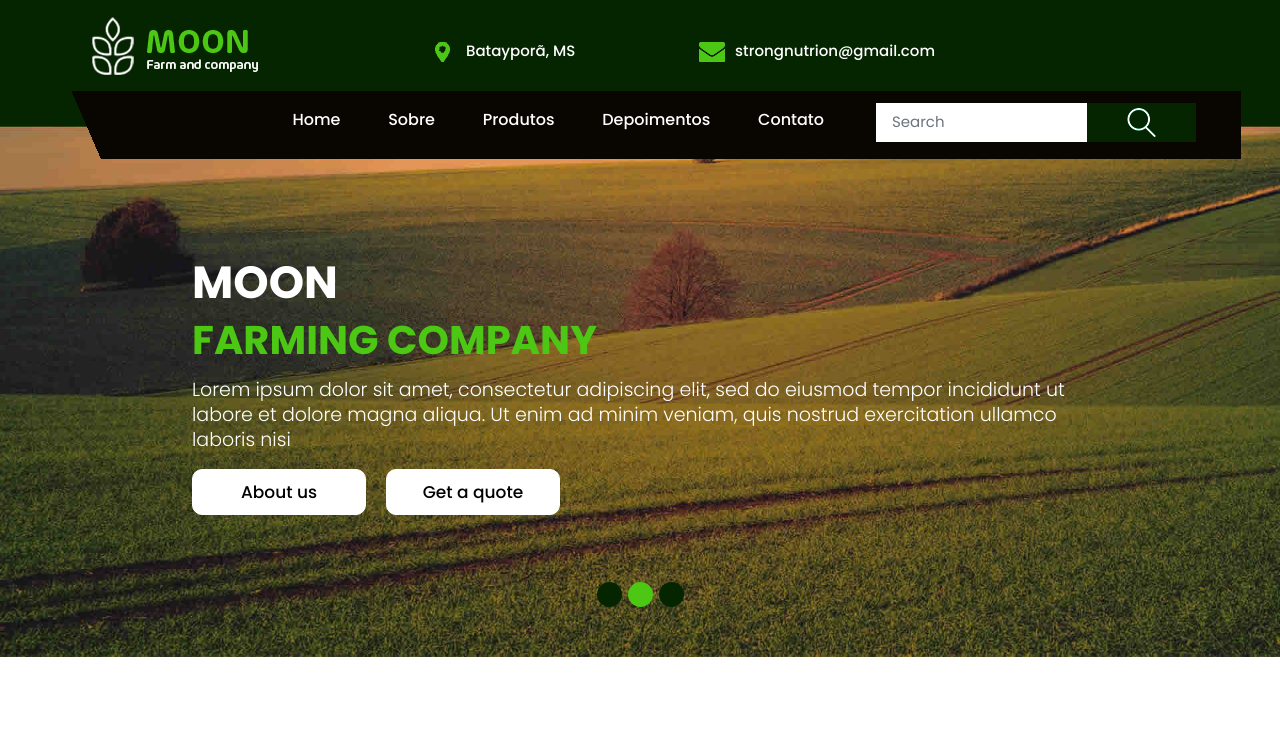
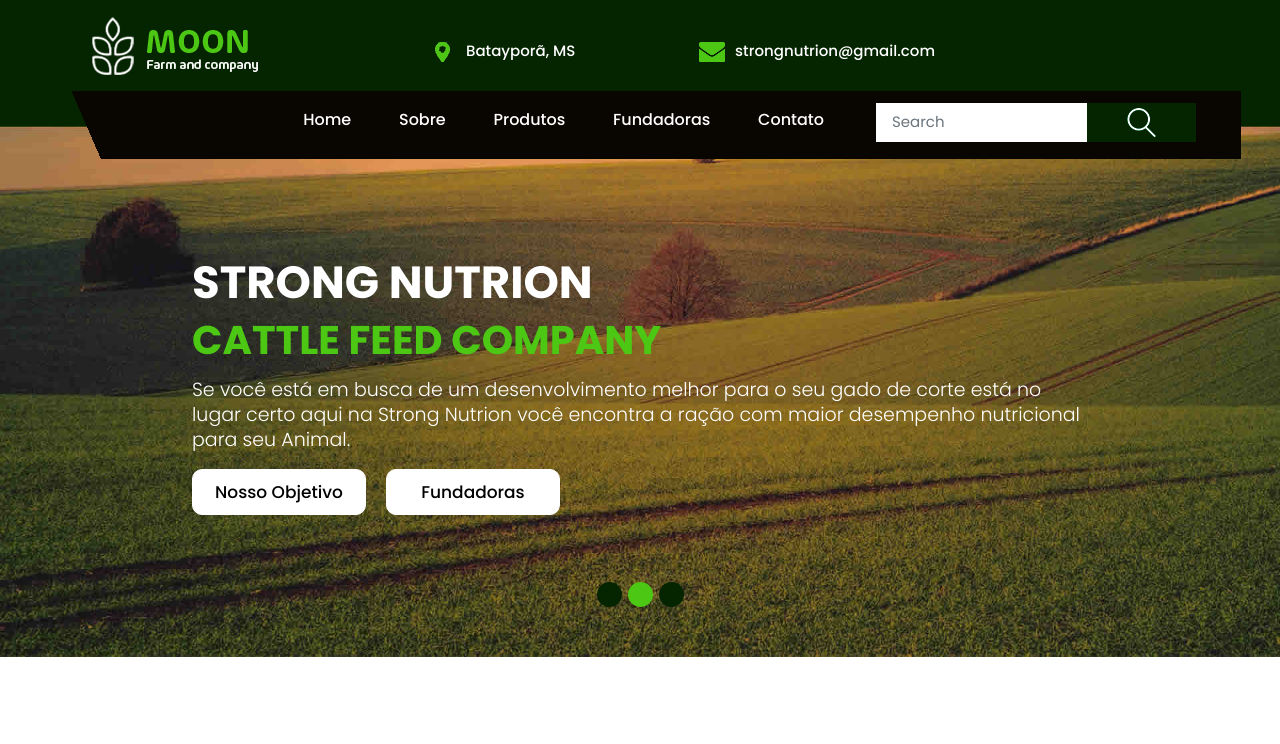
Before and after one commit to DevLucasGodoy/StrongNutrion, a plain HTML site: page index.html in a window 1280 px wide. Shown: the top 744 px of the page. Drawn offline with nearby package versions, Linux system fonts and the light colour scheme; some packages are replaced by stand-ins of ours.

Commit message:
Update index.html

```diff
--- a/index.html
+++ b/index.html
@@ -75,7 +75,7 @@
                                                 <li class="active"> <a href="index.html">Home</a> </li>
                                                 <li> <a href="#about">Sobre</a> </li>
                                                 <li><a href="#product">Produtos</a></li>
-                                                <li><a href="#testimonial">Depoimentos</a></li>
+                                                <li><a href="#testimonial">Fundadoras</a></li>
                                                 <li><a href="#contact">Contato</a></li>
                                             </ul>
                                         </nav>
@@ -113,12 +113,12 @@
                             <span>CATTLE FEED COMPANY</span>
 
                             <p>Se você está em busca de um desenvolvimento melhor para o seu gado de corte está no lugar certo aqui na Strong Nutrion você encontra a ração com maior desempenho nutricional para seu Animal. </p>
-                            <a class="buynow" href="#about">About us</a><a class="buynow ggg" href="#">Get a quote</a>
+                            <a class="buynow" href="#about">Nosso Objetivo</a><a class="buynow ggg" href="#">Fundadoras</a>
 
                         </div>
                     </div>
                 </div>
-                <div class="carousel-item">
+                <!-- <div class="carousel-item">
                     <img class="second-slide" src="images/banner.jpg" alt="Second slide">
                     <div class="container">
                         <div class="carousel-caption relative">
@@ -130,8 +130,8 @@
 
                         </div>
                     </div>
-                </div>
-                <div class="carousel-item">
+                </div>-->
+                <!-- <div class="carousel-item">
                     <img class="third-slide" src="images/banner.jpg" alt="Third slide">
                     <div class="container">
                         <div class="carousel-caption relative">
@@ -143,7 +143,7 @@
 
                         </div>
                     </div>
-                </div>
+                </div>-->
             </div>
             <a class="carousel-control-prev" href="#myCarousel" role="button" data-slide="prev">
                 <i class='fa fa-angle-left'></i>
@@ -326,7 +326,7 @@
             <div class="row">
                 <div class="col-md-12">
                     <div class="title">
-                        <h2><br>Depoimentos</h2>
+                        <h2><br>Fundadoras</h2>
                     </div>
                 </div>
             </div>
@@ -394,7 +394,7 @@
 
                     </div>
 
-                    <div class="carousel-item">
+                    <!-- <div class="carousel-item">
 
                         <div class="testomonial_section">
                             <div class="full center">
@@ -418,7 +418,7 @@
                                 </div>
                             </div>
                         </div>
-                    </div>
+                    </div> -->
 
                 </div>
 
```
Also changed, not shown: Logotipo empresa de produtos orgânicos colorido.png (added).
